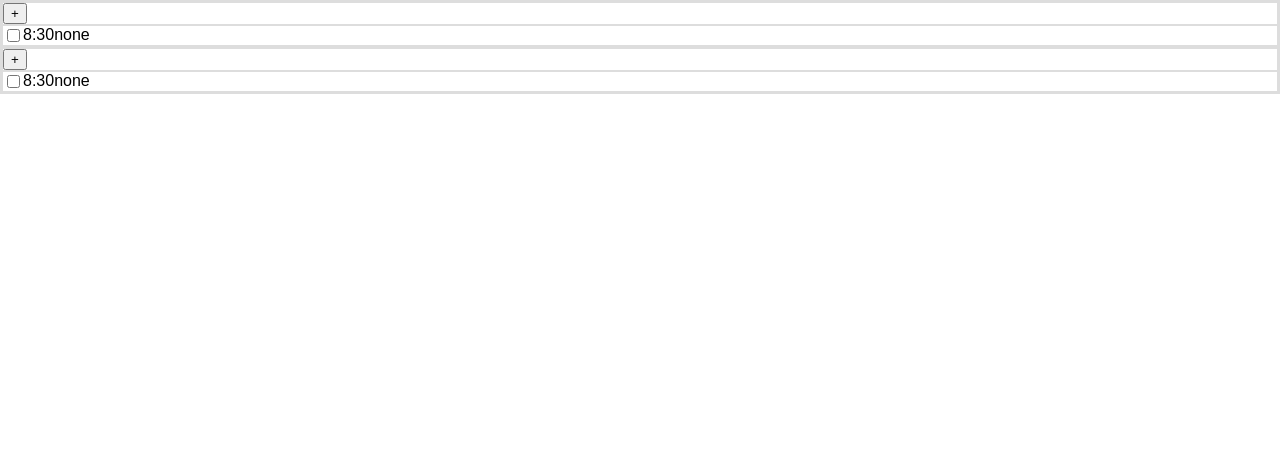
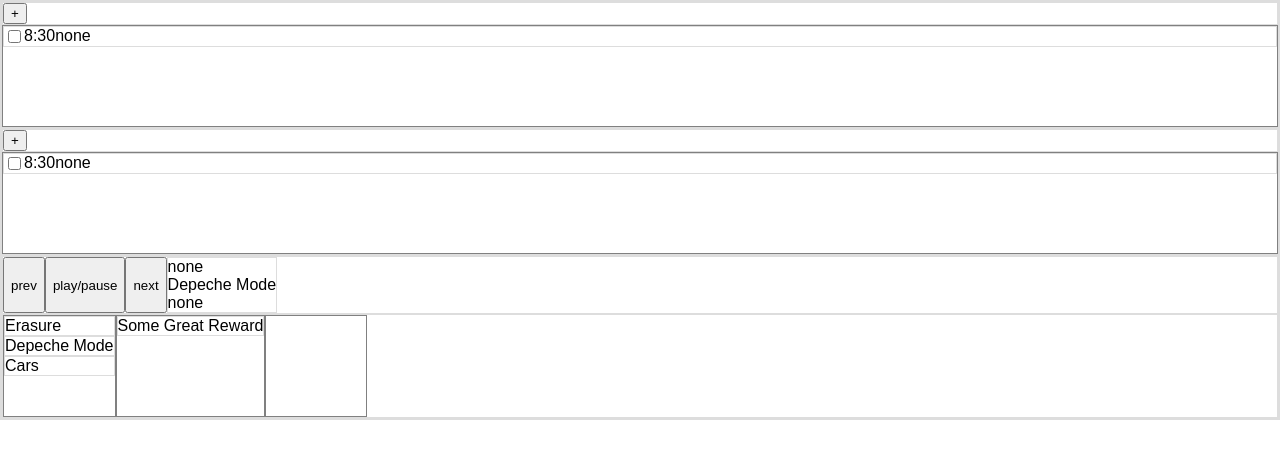
Before and after one commit to joshmarinacci/idealos, a React (Create React App) app in the folder proto1/: page / in a window 1280 px wide. Shown: the top 458 px of the page. Built offline with nearby package versions, Linux system fonts and the light colour scheme; the HTML template or start-up script is replaced by a standard one.

Commit message:
second test: mp3 player

```diff
--- a/proto1/src/App.js
+++ b/proto1/src/App.js
@@ -93,7 +93,6 @@ import './App.css';
         label: playing.song
         label: (query all artist where (id == playing.artist_id)).name
         label: (query all album where (id == playing.album_id)).name
-
 */
 /*
  # Todo List
@@ -115,20 +114,31 @@ class LiveQuery {
         this.db = db;
         this.desc = desc;
         this.cbs = [];
+        this.filter = (d) => {
+            var keys = Object.keys(this.desc);
+            for(let i=0; i<keys.length; i++) {
+                var key = keys[i];
+                if(this.desc[key] != d[key]) return false;
+            }
+            return true;
+        }
+    }
+    updateQuery(desc) {
+        this.desc = desc;
+        this.update(this.db.docs);
     }
     on(type,cb) {
         this.cbs.push(cb);
     }
     matches(doc) {
-        if(doc.type == this.desc.type) return true;
-        return false;
+        return this.filter(doc);
     }
     update(data) {
-        var d2 = data.filter((d)=>d.type == this.desc.type);
+        var d2 = data.filter(this.filter);
         this.cbs.forEach((cb)=>cb(d2));
     }
     execute() {
-        return this.db.docs.filter((d)=>d.type == this.desc.type);
+        return this.db.docs.filter(this.filter);
     }
 }
 class LiveDatabase {
@@ -198,7 +208,19 @@ let Scroll = ((props) => <div style={{overflow:"scroll"}}>{props.children}</div>
 class ListView extends Component {
     render() {
         let Template = this.props.template;
-        return <div>{this.props.model.map((item, i)=> <Template key={i} item={item}/>)}</div>
+        return <div
+            style={{
+            border:'1px solid gray',
+            minWidth:'100px',
+            minHeight:'100px'
+            }}
+        >{this.props.model.map((item, i)=> {
+                return <Template key={i} item={item}
+                                 onSelect={this.props.onSelect}
+                                 selected={this.props.selected}
+                />
+            }
+        )}</div>
     }
 }
 
@@ -220,7 +242,53 @@ var DB = new LiveDatabase();
             mimeType:'text/plain',
             text:"Dear sirs"
         }
+    },
+    {
+        type:'artist',
+        name:'Erasure'
+    },
+    {
+        type:'artist',
+        name:'Depeche Mode'
+    },
+    {
+        type:'artist',
+        name:'Cars'
+    },
+
+    {
+        type:'album',
+        name:'Chorus',
+        artist:'Erasure'
+    },
+    {
+        type:'album',
+        name:'Wild!',
+        artist:'Erasure'
+    },
+    {
+        type:'album',
+        name:'Some Great Reward',
+        artist:'Depeche Mode'
+    },
+
+    {
+        type:'song',
+        name:'Joan',
+        album:'Chorus'
+    },
+    {
+        type:'song',
+        name:'Perfect Stranger',
+        album:'Chorus'
+    },
+    {
+        type:'song',
+        name:'Blue Savannah',
+        album:'Wild!'
     }
+
+
 ].forEach((doc)=>DB.insert(doc));
 
 let AlarmTemplate = ((props) => {
@@ -236,12 +304,11 @@ let AlarmTemplate = ((props) => {
 class Alarms extends Component {
     constructor(props) {
         super(props);
-        this.state = {
-            alarms:[]
-        };
         this.query = DB.makeLiveQuery({type:'alarm'}, {order:{time:true}});
         this.query.on('update',(data)=>this.setState({alarms:data}));
-        this.state.alarms = this.query.execute();
+        this.state = {
+            alarms: this.query.execute()
+        };
         this.createAlarm = () => {
             var alarm = {
                 type:'alarm',
@@ -266,12 +333,169 @@ class Alarms extends Component {
 }
 
 
+/*
+ mp3_artist_names <= query all docs
+        type === song,
+        unique by artist_id
+        pick artist_id
+ mp3_artist_list  <= query all docs
+    type === song_artist
+    where id in mp3_artist_names
+ mp3_artist_view  <= listview, model <= mp3_artist_list
+ mp3_albums_list  <= query all docs
+    song_album where id in (all where type === song, unique by album_id)
+    where artist == mp3_artist_view.selected.id
+ mp3_albums_view  .model <= mp3_albums_list
+ mp3_songs_list   <= query all docs where type == song, album == mp3_albums_view.selected.id
+
+ hbox
+ hbox
+ prev
+ play:  playing <= mp3_songs_list.selected, player.play(playing)
+ next
+ vbox
+ label: playing.song
+ label: (query all artist where (id == playing.artist_id)).name
+ label: (query all album where (id == playing.album_id)).name
+
+ */
+let ArtistTemplate = ((props) => {
+    var artist = props.item;
+    var onSelect = props.onSelect;
+    var selected = props.selected;
+    var sel = (artist === selected);
+    return <HBox
+    ><label onClick={()=>onSelect(artist)}
+            style={{
+                        backgroundColor:sel?'lightGray':'white'
+                        }}
+    >{artist.name}</label></HBox>
+});
+let AlbumTemplate = ((props) => {
+    var album = props.item;
+    var onSelect = props.onSelect;
+    var selected = props.selected;
+    var sel = (album === selected);
+    return <HBox
+    ><label onClick={()=>onSelect(album)}
+            style={{
+                        backgroundColor:sel?'lightGray':'white'
+                        }}
+    >{album.name}</label></HBox>
+});
+let SongTemplate = ((props) => {
+    var song = props.item;
+    var onSelect = props.onSelect;
+    var selected = props.selected;
+    var sel = (song === selected);
+    return <HBox
+    ><label onClick={()=>onSelect(song)}
+            style={{
+                        backgroundColor:sel?'lightGray':'white'
+                        }}
+    >song {song.name}</label></HBox>
+});
+
+class MusicPlayer extends Component {
+    constructor(props) {
+        super(props);
+        this.artists = DB.makeLiveQuery(
+            {type:'artist'},
+            {order:{name:true}}
+        );
+        this.artists.on('update',(artists)=>this.setState({artists:artists}));
+
+        this.state = {
+            artists:this.artists.execute(),
+            selectedArtist:{name:'Depeche Mode'},
+            albums:[],
+            selectedAlbum:{name:'none'},
+            selectedSong:{name:'none',album:'none'},
+            songs:[]
+        };
+        this.selectArtist = (artist) => {
+            this.setState({selectedArtist:artist});
+            this.albums.updateQuery({
+                type:'album',
+                artist:artist.name
+            })
+        };
+
+        this.selectAlbum = (album) => {
+            this.setState({selectedAlbum:album});
+            this.songs.updateQuery({
+                type:'song',
+                album:album.name
+            })
+        };
+        this.albums = DB.makeLiveQuery(
+            {type:'album', artist:this.state.selectedArtist.name},
+            {order:{name:true}}
+        );
+        this.albums.on('update',(albums)=>this.setState({albums:albums}));
+        this.state.albums = this.albums.execute();
+
+
+        this.selectSong = (song) => {
+            this.setState({selectedSong:song})
+        };
+        this.songs = DB.makeLiveQuery(
+            {type:'song',album:this.state.selectedAlbum.name},
+            {order:{name:true}}
+        );
+        this.songs.on('update', (songs)=>this.setState({songs:songs}));
+        this.state.songs = this.songs.execute();
+    }
+
+    render() {
+        return <VBox>
+            <HBox>
+                <button>prev</button>
+                <button>play/pause</button>
+                <button>next</button>
+                <VBox>
+                    <label>{this.state.selectedSong.name}</label>
+                    <label>{this.state.selectedArtist.name}</label>
+                    <label>{this.state.selectedAlbum.name}</label>
+                </VBox>
+            </HBox>
+        <HBox>
+            <Scroll>
+                <ListView
+                    model={this.state.artists}
+                    template={ArtistTemplate}
+                    onSelect={this.selectArtist}
+                    selected={this.state.selectedArtist}
+                />
+            </Scroll>
+            <Scroll>
+                <ListView
+                    model={this.state.albums}
+                    template={AlbumTemplate}
+                    onSelect={this.selectAlbum}
+                    selected={this.state.selectedAlbum}
+                />
+            </Scroll>
+            <Scroll>
+                <ListView
+                    model={this.state.songs}
+                    template={SongTemplate}
+                    onSelect={this.selectSong}
+                    selected={this.state.selectedSong}
+                />
+            </Scroll>
+        </HBox>
+            </VBox>;
+    }
+}
+
 class App extends Component {
   render() {
     return (
       <VBox>
           <Alarms/>
           <Alarms/>
+          <MusicPlayer/>
       </VBox>
     );
   }
```
Lines whose indentation alone changed are shown as unchanged.
